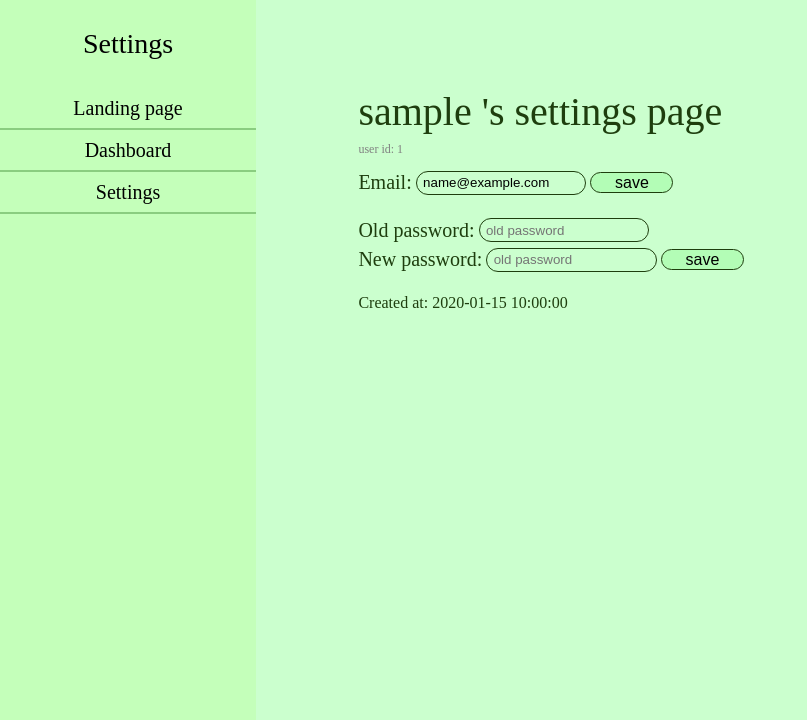
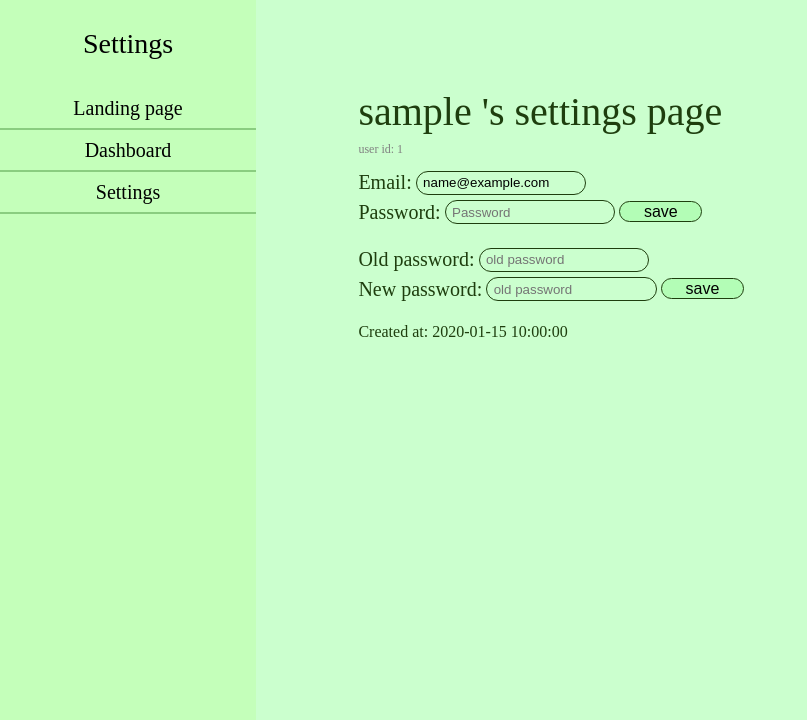
Before and after one commit to RobertsRob/AuthSystem, a Flask app: template templates/settings_user.html in a window 1280 px wide. Shown: the part 80-800 px from the top of the page, without its empty margins (0-807 px from the left). Run offline with Flask 3, Linux system fonts and the light colour scheme; the template is opened without the code that fills it: most values are stand-ins (such as "Sample title", 1, 10 or a date in 2020); some libraries are stand-ins or nearby versions.

Commit message:
Added email update cycle

```diff
--- a/main.py
+++ b/main.py
@@ -163,13 +163,13 @@ def signup_submit():
         return redirect(url_for('signup', error="CAPTCHA failed"))
 
     username = request.form.get("username")
-    email = request.form.get("email")
+    email = request.form.get("email", "").strip().lower()
     password = request.form.get("password")
     hashed_password = generate_password_hash(password)
 
     if len(username) <= 5:
         return redirect(url_for('signup', error="Username is too short"))
-    if not re.match(r'^[a-z0-9]+[\._]?[a-z0-9]+[@]\w+[.]\w+$', email):
+    if not re.match(r'^[^@\s]+@[^@\s]+\.[^@\s]+$', email):
         return redirect(url_for('signup', error="Email is not valid"))
     if len(password) < 8:
         return redirect(url_for('signup', error="Password id too short"))
@@ -235,6 +235,15 @@ def google_callback():
 
 # {os.getenv('JWTSECRET')}
 
+def get_data_from_token():
+    jwtoken = request.cookies.get("access_token")
+    try:
+        data = jwt.decode(jwtoken, os.getenv('JWTSECRET'), algorithms=["HS256"])
+    except jwt.InvalidTokenError:
+        return False
+    return data
+
+
 def get_user_from_user_id(user_id):
     user = None
     try:
@@ -249,17 +258,13 @@ def get_user_from_user_id(user_id):
 @app.route("/home_user")
 def home_user():
 
-    jwtoken = request.cookies.get("access_token")
-
-    try:
-        data = jwt.decode(jwtoken, os.getenv('JWTSECRET'), algorithms=["HS256"])
-    except jwt.InvalidTokenError:
+    data = get_data_from_token()
+    if not data:
         return redirect(url_for("login"))
 
     user = get_user_from_user_id(data["user_id"])
 
     username, email, created_at = user[1], user[2], user[5]
-    encrypted_psw = user[3]
     google_id = user[4]
 
     return safe_render_template("home_user.html", {"user_id" : data["user_id"], "username" : username, "email" : email, "created_at" : created_at})
@@ -274,15 +279,52 @@ def logout():
 
 @app.route("/settings")
 def settings():
+    error, success = request.args.get("error"), request.args.get("success")
 
-    jwtoken = request.cookies.get("access_token")
-
-    try:
-        data = jwt.decode(jwtoken, os.getenv('JWTSECRET'), algorithms=["HS256"])
-    except jwt.InvalidTokenError:
+    data = get_data_from_token()
+    if not data:
         return redirect(url_for("login"))
 
     user = get_user_from_user_id(data["user_id"])
     username, email, created_at = user[1], user[2], user[5]
 
-    return safe_render_template("settings_user.html", {"user_id" : data["user_id"], "username" : username, "email" : email, "created_at" : created_at})
+    return safe_render_template("settings_user.html", {"user_id" : data["user_id"], "username" : username, "email" : email, "created_at" : created_at, "error" : error, "success" : success})
+
+@app.route("/update_email", methods=["POST"])
+def update_email():
+    data = get_data_from_token()
+    if not data:
+        return redirect(url_for("login"))
+
+    user = get_user_from_user_id(data["user_id"])
+    username, email, created_at, google_id = user[1], user[2], user[5], user[4]
+
+    if google_id:
+        return redirect(url_for("settings", error="Cannot update email for this user (used OAuth 2.0)"))
+
+    password = request.form.get("password")
+    new_email = request.form.get("new_email", "").strip().lower()
+
+    if not new_email or not password:
+        return redirect(url_for('settings', error="Cannot update email - missing fields"))
+
+    if email == new_email:
+        return redirect(url_for('settings', error="Cannot update email - this is already your email, nothing to update"))
+
+    if not check_password_hash(user[3], password):
+        return redirect(url_for('settings', error="Cannot update email - password is not valid"))
+
+    if not re.match(r'^[^@\s]+@[^@\s]+\.[^@\s]+$', new_email):
+        return redirect(url_for('settings', error="Cannot update email - email is not valid"))
+
+    try:
+        conn, cur = connect_to_database()
+        cur.execute("UPDATE users SET email = (%s) WHERE id = (%s)", (new_email, user[0]))
+        conn.commit()
+    except psycopg.errors.UniqueViolation:
+        conn.rollback()
+        return redirect(url_for('settings', error="Cannot update email - this email is already in use"))
+    finally:
+        close_database(conn, cur)
+
+    return redirect(url_for('settings', success="Email updated"))
--- a/static/main_style.css
+++ b/static/main_style.css
@@ -315,3 +315,13 @@ a{
     margin-bottom: 0.5vh;
     font-size: 2vh;
 }
+.text_error{
+    font-size: 2vh;
+    color: red;
+    margin-top: 0;
+}
+.text_success{
+    font-size: 2vh;
+    color: rgb(0, 99, 38);
+    margin-top: 0;
+}
--- a/templates/settings_user.html
+++ b/templates/settings_user.html
@@ -32,17 +32,22 @@
                 <p class="main_text no_margin_bottom">{% if username %} {{ username }} {% else %} {{email}} {% endif %}'s settings page</p>
                 <span class="small_text margin_bottom">user id: {{ user_id }}</span> <br> <br>
 
+                {% if error %}<p class="text_error">{{ error }}</p> {% endif %}
+                {% if success %}<p class="text_success">{{ success }}</p> {% endif %}
+
                 {% if username %}
                 <form action="/update_email" method="post">
                     <label class="setting_text" for="change_email">Email:</label>
-                    <input class="input_form_field" type="email" placeholder="email" value="{{ email }}" id="change_email">
+                    <input class="input_form_field" type="email" placeholder="email" value="{{ email }}" id="change_email" name="new_email" required> <br>
+                    <label class="setting_text" for="password_to_confirm">Password:</label>
+                    <input class="input_form_field" type="password" name="password" placeholder="Password" id="password_to_confirm" required>
                     <input class="save_setting_button" type="submit" value="save"> <br> <br>
                 </form>
                 <form action="/update_password" method="post">
                     <label class="setting_text" for="change_password_old">Old password:</label>
-                    <input class="input_form_field" type="password" placeholder="old password" id="change_password_old"> <br>
+                    <input class="input_form_field" type="password" placeholder="old password" id="change_password_old" required> <br>
                     <label class="setting_text" for="change_password_new">New password:</label>
-                    <input class="input_form_field" type="password" placeholder="old password" id="change_password_new">
+                    <input class="input_form_field" type="password" placeholder="old password" id="change_password_new" required>
                     <input class="save_setting_button" type="submit" value="save">
                 </form>
                 {% endif %}
```
